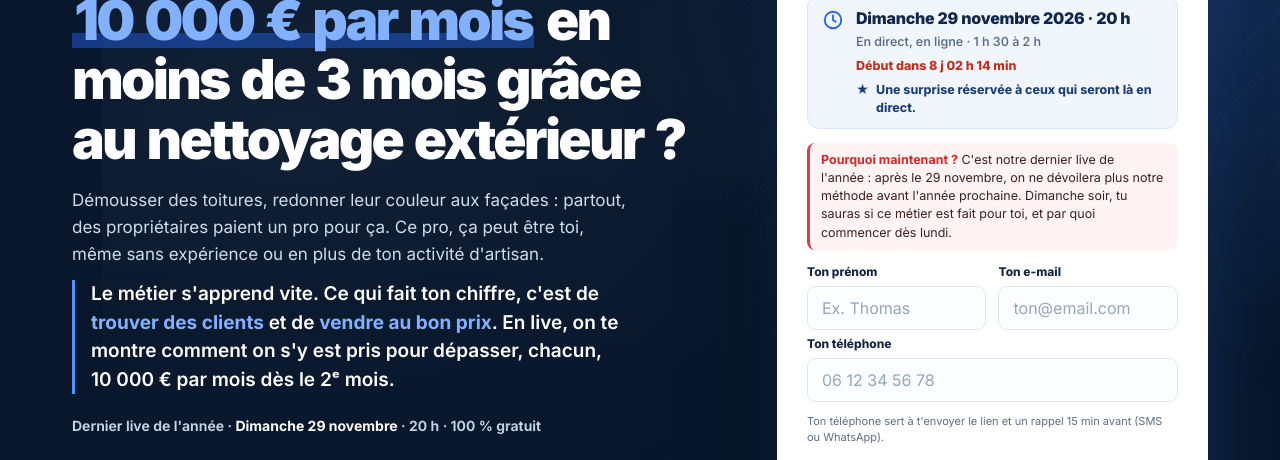
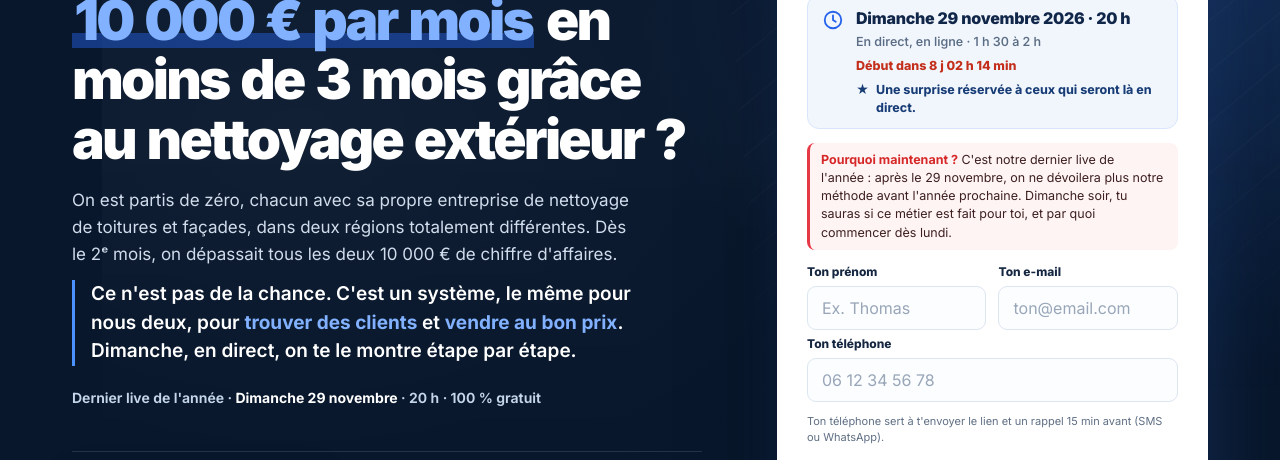
Before and after one commit to cleanibat/forma-webinaire-lp, a plain HTML site: page index.html in a window 1280 px wide. Shown: the part 272-732 px from the top of the page. Drawn offline with Linux system fonts and the light colour scheme.

```diff
--- a/index.html
+++ b/index.html
@@ -525,8 +525,8 @@
         <div>
           <div class="eyebrow"><span class="pulse"></span><span>Live gratuit ce dimanche<span class="eb-sep"> </span><span class="eb-2">sur le business du nettoyage de toitures et façades</span></span></div>
           <h1 id="hero-title">Comment atteindre <em>10&nbsp;000&nbsp;€ par mois</em> en moins de 3 mois grâce au nettoyage extérieur&nbsp;?</h1>
-          <p class="hero-copy hero-copy-1">Démousser des toitures, redonner leur couleur aux façades&nbsp;: partout, des propriétaires paient un pro pour ça. Ce pro, ça peut être toi, même sans expérience ou en plus de ton activité d'artisan.</p>
-          <p class="hero-copy hero-focus">Le métier s'apprend vite. Ce qui fait ton chiffre, c'est de <strong>trouver des clients</strong> et de <strong>vendre au bon prix</strong>. En live, on te montre comment on s'y est pris pour dépasser, chacun, 10&nbsp;000&nbsp;€ par mois dès le 2ᵉ&nbsp;mois.</p>
+          <p class="hero-copy hero-copy-1">On est partis de zéro, chacun avec sa propre entreprise de nettoyage de toitures et façades, dans deux régions totalement différentes. Dès le 2ᵉ&nbsp;mois, on dépassait tous les deux 10&nbsp;000&nbsp;€ de chiffre d'affaires.</p>
+          <p class="hero-copy hero-focus">Ce n'est pas de la chance. C'est un système, le même pour nous deux, pour <strong>trouver des clients</strong> et <strong>vendre au bon prix</strong>. Dimanche, en direct, on te le montre étape par étape.</p>
           <div class="hero-actions"><a href="#inscription" class="btn-main">Je réserve ma place gratuite <span aria-hidden="true">→</span></a><p class="hero-when">Dernier live de l'année · <b>Dimanche 29&nbsp;novembre</b> · 20&nbsp;h&nbsp;·&nbsp;100&nbsp;%&nbsp;gratuit</p></div>
           <div class="hero-hosts">
             <div class="slot hero-photo"><img src="images/duo-hero.jpg" alt="Aymeric et Marius sur un de leurs chantiers" onerror="this.parentNode.classList.add('empty');this.remove()"><span class="slot-label" aria-hidden="true">Photo Aymeric &amp; Marius<br>sur chantier (à fournir)</span></div>
```
